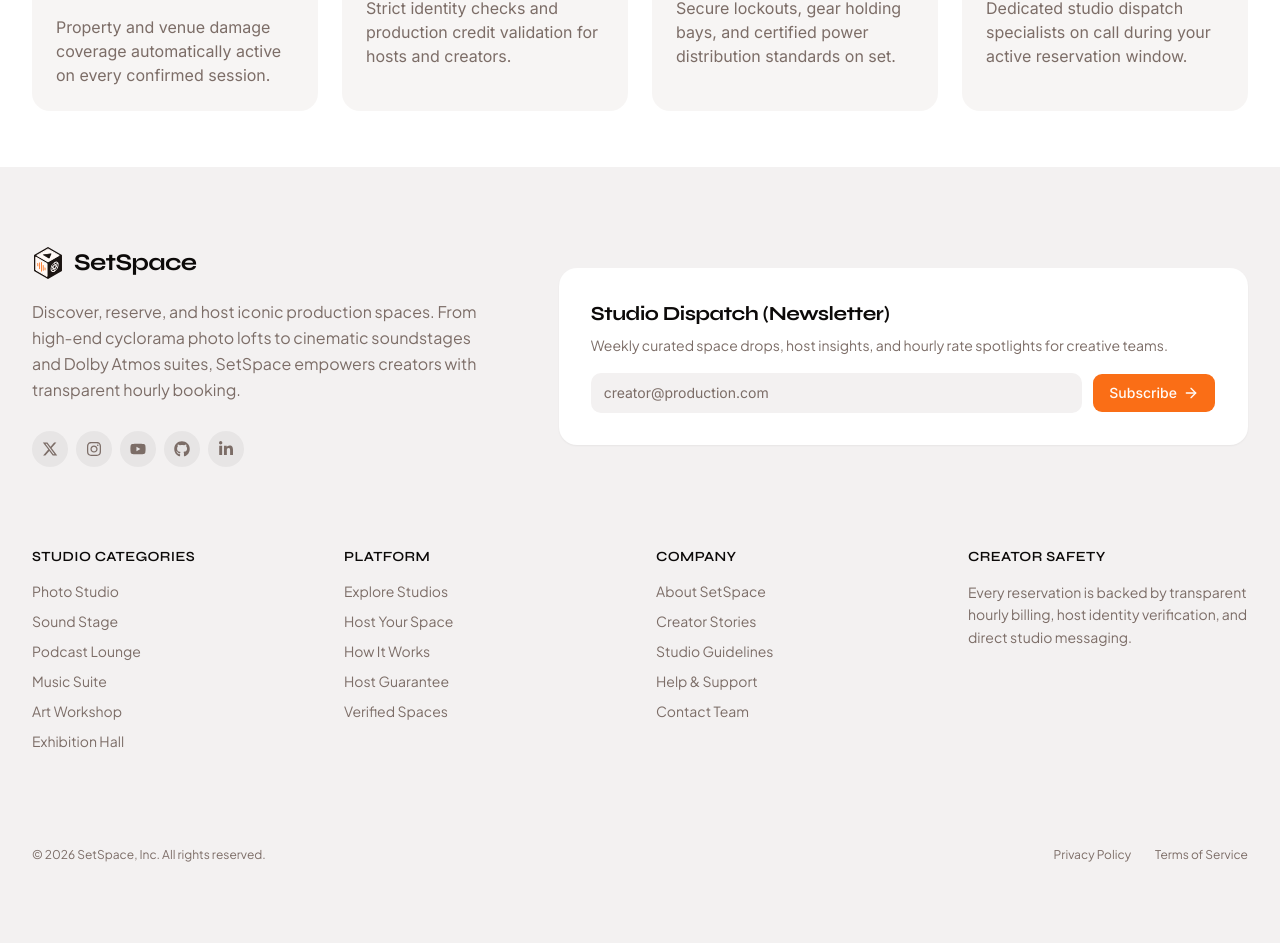
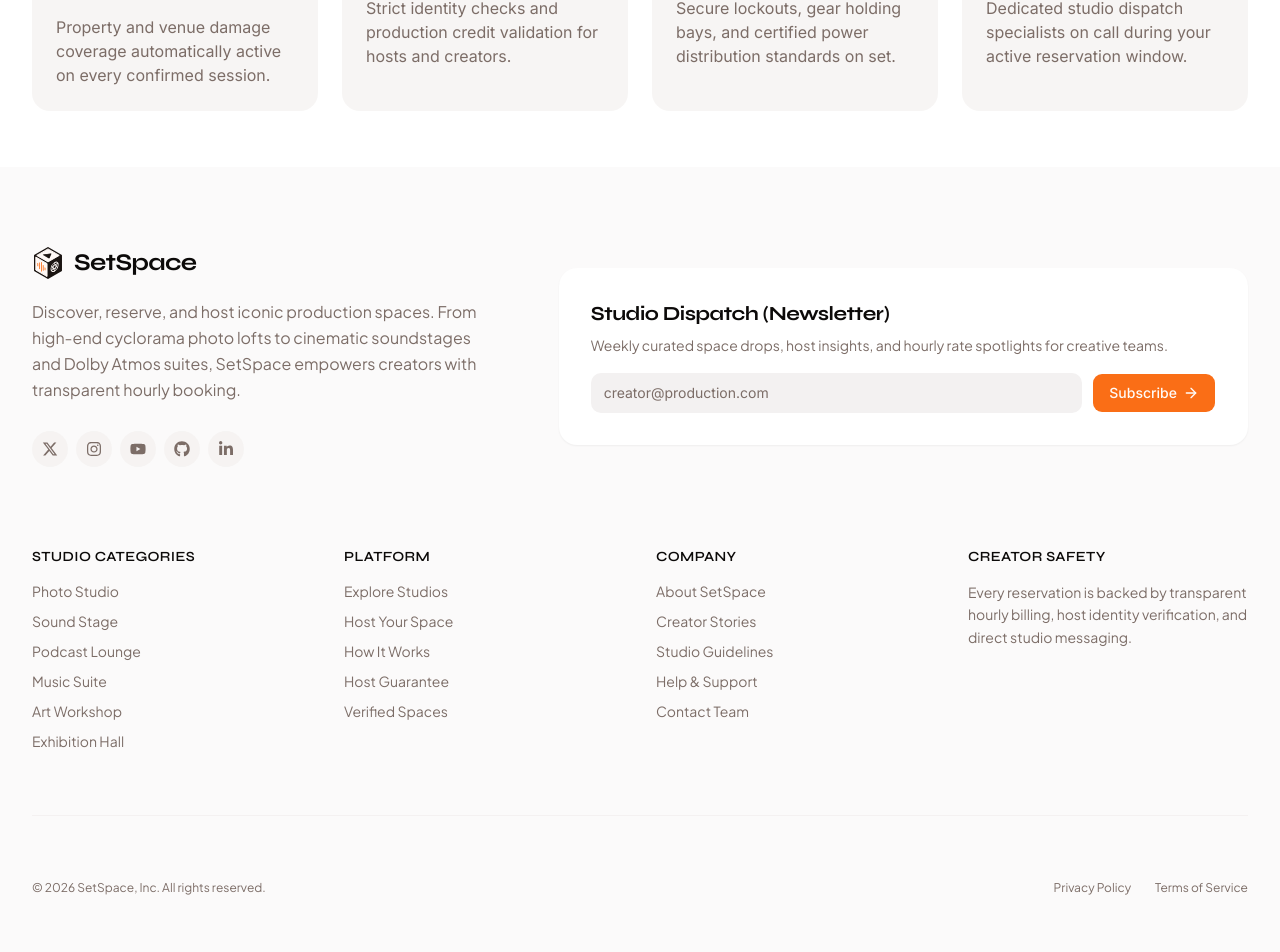
Before and after one commit to Aminul-Islam7/setspace, a Next.js app: page / in a window 1280 px wide. Shown: the part 1570-2522 px from the top of the page. Built offline with nearby package versions, Linux system fonts and the light colour scheme; no server answers.

Commit message:
feat: enhance footer design with modern styling and improved visual hierarchy

```diff
--- a/src/components/layout/footer.tsx
+++ b/src/components/layout/footer.tsx
@@ -7,6 +7,7 @@ import { Button } from '@/components/ui/button';
 import Image from 'next/image';
 import { Input } from '@/components/ui/input';
 import Link from 'next/link';
+import { Separator } from '@/components/ui/separator';
 import { toast } from 'sonner';
 import { useState } from 'react';
 
@@ -62,7 +63,7 @@ export function Footer() {
 	};
 
 	return (
-		<footer className="w-full bg-muted text-foreground transition-colors" aria-label="SetSpace Footer">
+		<footer className="w-full bg-secondary/35 dark:bg-card/25 text-foreground transition-colors" aria-label="SetSpace Footer">
 			<div className="container py-12 sm:py-16 lg:py-20 space-y-12 sm:space-y-16">
 				{/* Brand & Newsletter */}
 				<div className="grid grid-cols-1 lg:grid-cols-12 gap-8 lg:gap-12">
@@ -79,7 +80,7 @@ export function Footer() {
 							{SOCIAL_LINKS.map(item => {
 								const Icon = item.icon;
 								return (
-									<a key={item.label} href={item.href} target="_blank" rel="noopener noreferrer" className="size-9 rounded-full bg-foreground/5 hover:bg-foreground/10 text-muted-foreground hover:text-foreground inline-flex items-center justify-center transition-colors focus-visible:outline-none focus-visible:ring-2 focus-visible:ring-ring" aria-label={item.label}>
+									<a key={item.label} href={item.href} target="_blank" rel="noopener noreferrer" className="size-9 rounded-full bg-secondary/70 dark:bg-card hover:bg-secondary dark:hover:bg-card/80 text-muted-foreground hover:text-foreground inline-flex items-center justify-center transition-colors focus-visible:outline-none focus-visible:ring-2 focus-visible:ring-ring" aria-label={item.label}>
 										<Icon className="size-4" />
 									</a>
 								);
@@ -104,7 +105,7 @@ export function Footer() {
 								</div>
 							) : (
 								<form onSubmit={handleSubscribe} className="flex flex-col sm:flex-row gap-2.5">
-									<Input name="email" type="email" required placeholder="creator@production.com" className="h-10 text-sm bg-muted" aria-label="Email address for newsletter" />
+									<Input name="email" type="email" required placeholder="creator@production.com" className="h-10 text-sm bg-muted dark:bg-background/60" aria-label="Email address for newsletter" />
 									<Button type="submit" size="lg" className="sm:shrink-0 gap-1.5">
 										<span>Subscribe</span>
 										<ArrowRight className="size-4" />
@@ -166,8 +167,11 @@ export function Footer() {
 					</div>
 				</div>
 
+				{/* Divider */}
+				<Separator className="opacity-40" />
+
 				{/* Legal */}
-				<div className="pt-8 flex flex-col sm:flex-row items-center justify-between gap-4 text-xs text-muted-foreground font-body">
+				<div className="flex flex-col sm:flex-row items-center justify-between gap-4 text-xs text-muted-foreground font-body">
 					<p>© 2026 SetSpace, Inc. All rights reserved.</p>
 					<div className="flex flex-wrap items-center gap-x-6 gap-y-2">
 						<Link href="/privacy" className="hover:text-foreground transition-colors">
```
Also changed, not shown: 2 other files (tests, documents, lock files or other folders).
